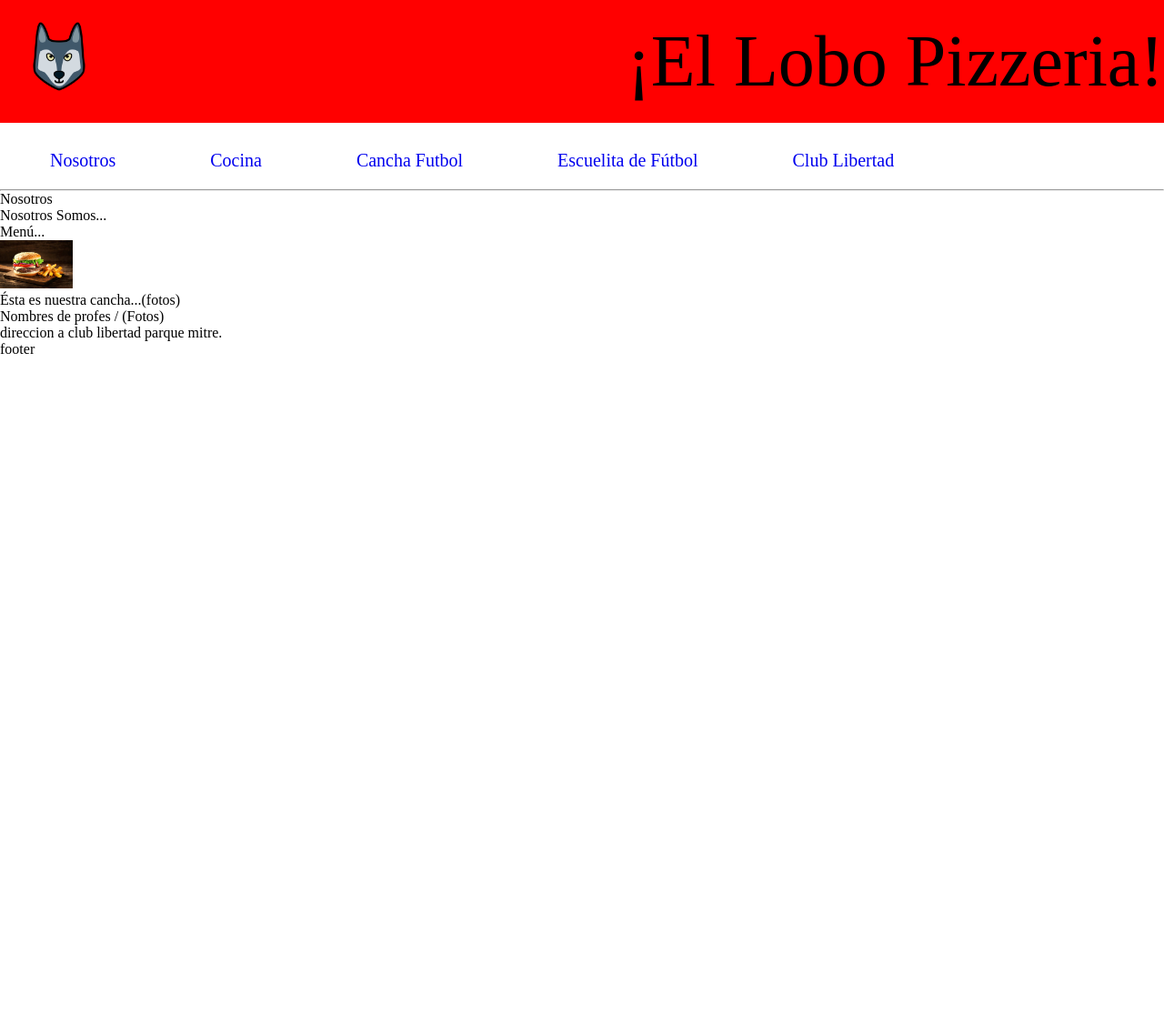
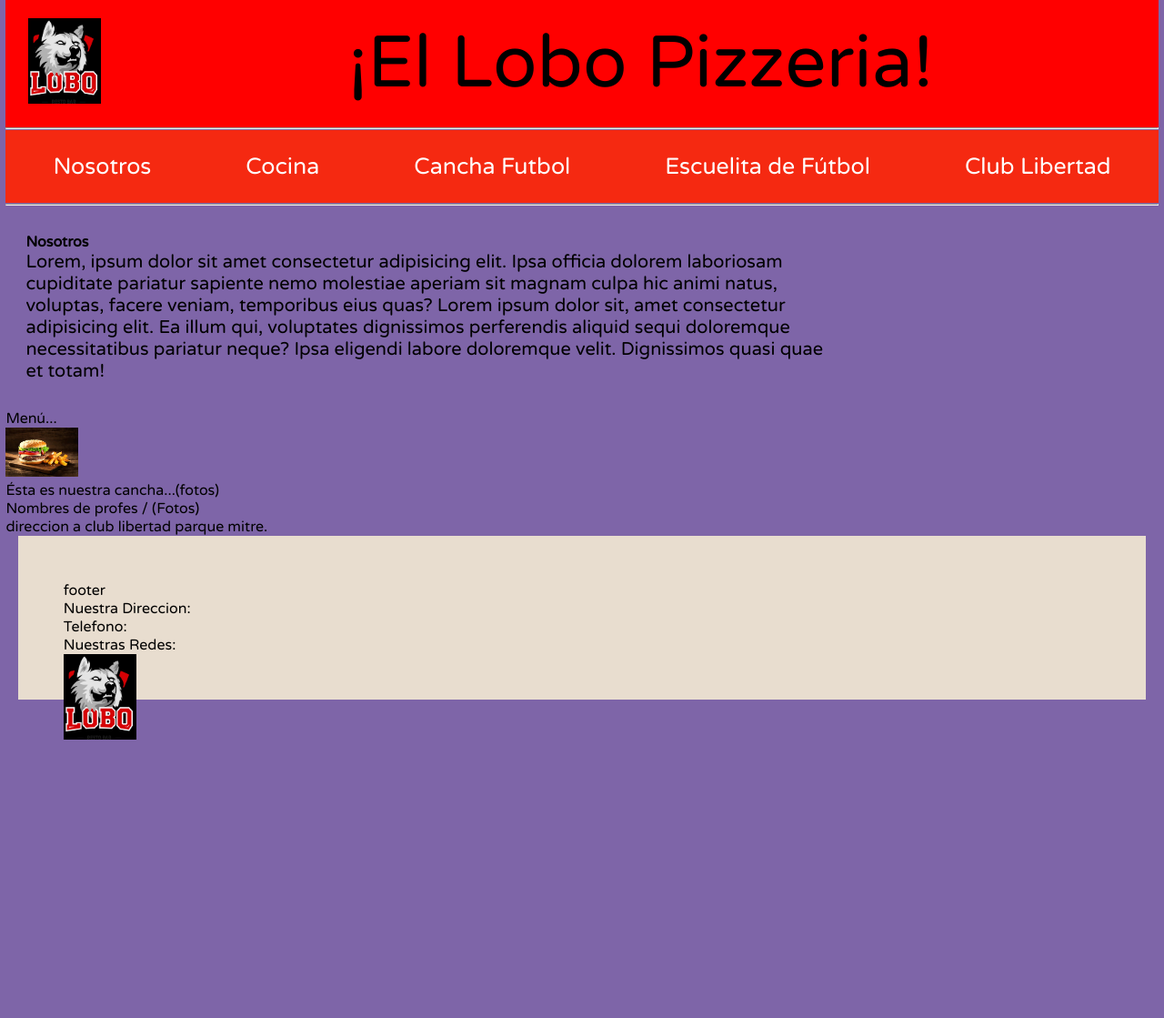
Before and after one commit to juliansilveira/lobo-pizzeria-web, a plain HTML site: page loboindex.html in a window 1280 px wide. Shown: the whole page at 91% size. Before the commit the page ends 800 px from the top, so only its background shows below. Drawn offline with Linux system fonts and the light colour scheme.

Commit message:
actualizacion 12feb

```diff
--- a/loboestilo.css
+++ b/loboestilo.css
@@ -1,56 +1,115 @@
 * {
     margin : 0;
     padding: 0;
+    font-family: 'Varela Round', sans-serif;
+}
+
+body{
+    background-color: #7E65A8;
 }
 
 /* PARTE SUPERIOR */
-
+.contenedor-total{
+    width: 99%;
+    height: 99%;
+    margin: 0 auto;
+}
 .header {
     display         : flex;
     background-color: red;
     justify-content: space-between;
     align-items: center;
-    height: 95px;
+    height: 95%;
     padding: 20px 0;
+    width: auto;
 }
 
 .logo {
-    font-size: 50px;
+    font-size: 20px;
     margin-left: 25px;
+    width: 25%;
+    box-sizing: border-box;
 }
 
 .titulo {
     font-size: 80px;
     margin-left: 1em;
+    margin-right: 20px;
+    height: auto;
+    width: auto;
+    width: 80%;
+    box-sizing: border-box;
 }
 
-ul{
-    margin: 30px 0 0 5px;
-}
-li {
-    color     : blue;
-    background-color: #ffff;
-    display   : inline-block;
-    font-size : 20px;
-    text-align: center;
-}
-a{
-    text-decoration: none;
-    margin: 0 50px 0 ;
+/* NAV BAR */
+.nav-bar{
+    background-color: #F52911;
+    height: 90%;
+    width: 100%;
+    padding: 25px 0;
+    margin: 1px 0
 }
 
-a:hover{
-    background-color: green;
-    color: aqua;
+
+
+.nav-bar ul{
+    display: flex;
+    align-items:center;
 }
 
-.nav-bar ul{
-    background-color: white;
-    padding-bottom: 20px;
+.nav-bar ul li{
+    margin: auto;
+    text-decoration: none;
+    list-style: none;
 }
+
+.nav-bar ul li a{
+    text-decoration: none;
+    font-size: 25px;
+    color: #fff;
+}
+
+.nav-bar ul li a:hover{
+    color:black
+}
+
 
 /* CUERPO */
 
+.nosotros-container{
+    margin: 30px 0;
+    width: 70%;
+    margin-left: 22px;
+}
+
+.nosotros-contenido{
+    text-align: left;
+    font-size: 20px;
+}
+
+/*MENU*/
 img {
     width: 80px;
 }
+
+/* FOOTER */
+
+.container-footer{
+    width: 90%;
+    margin: auto;
+    background-color:#E8DDCF;
+    display:grid;
+    grid-template-columns: repeat(3, 1fr);
+    grid-gap: 50px;
+    padding: 50px;
+}
+
+.footer{
+
+}
+
+.logo-footer{
+    height: 50%;
+    width: 50%;
+    position: absolute;
+}
--- a/loboindex.html
+++ b/loboindex.html
@@ -6,17 +6,28 @@
         <meta name="viewport" content="width=device-width,
             initial-scale=1.0">
         <title>Pizzeria Lobo</title>
-        <link rel="shortcut icon" href="imagenes/icono-lobo.png.ico"  type="">
+        <link rel="shortcut icon" href="imagenes/icono-lobo.png.ico"
+            type="">
+        <link rel="preconnect" href="https://fonts.googleapis.com">
+        <link rel="preconnect" href="https://fonts.gstatic.com"
+            crossorigin>
+        <link
+            href="https://fonts.googleapis.com/css2?family=Varela+Round&display=swap"
+            rel="stylesheet">
     </head>
     <link rel="stylesheet" href="loboestilo.css">
     <body>
+        <div class="contenedor-total">
             <div class="header">
                 <div class="logo">
-                <img src="imagenes/logo-lobo.png.png" alt="">
+                    <img src="imagenes/loborestobar.jpeg" alt="lobo -
+                        pizzeria - libertad">
                 </div>
                 <div class="titulo">
-                ¡El Lobo Pizzeria!</div>
+                    ¡El Lobo Pizzeria!
                 </div>
+            </div>
+            <hr>
             <div class="nav-bar">
                 <ul>
                     <li>
@@ -35,20 +46,35 @@
                         <a href="#">Club Libertad</a>
                     </li>
                 </ul>
+            </div>
             <hr>
+
+            <div class="nosotros-container"> <b>Nosotros</b>
+                <div class="nosotros-contenido">
+                    Lorem, ipsum dolor sit amet consectetur adipisicing
+                    elit. Ipsa officia dolorem laboriosam cupiditate
+                    pariatur sapiente nemo molestiae aperiam sit magnam
+                    culpa hic animi natus, voluptas, facere veniam,
+                    temporibus eius quas?
+                    Lorem ipsum dolor sit, amet consectetur adipisicing
+                    elit. Ea illum qui, voluptates dignissimos
+                    perferendis
+                    aliquid sequi doloremque necessitatibus pariatur
+                    neque?
+                    Ipsa eligendi labore doloremque velit. Dignissimos
+                    quasi quae et totam!
+                </div>
             </div>
 
-        <div class="nosotros">Nosotros</div>
-        <div class="nosotros-container">
-            Nosotros Somos...
-        </div>
-
+            <div class="cocina-container">
                 <div class="cocina">
-            <div class="cocina-container">
+                    <div class="menu-container">
                         Menú...
                         <div class="imagenes-container">
                             <img src="imagenes/hamburgesa.png" alt="">
-                </div></div>
+                        </div>
+                    </div>
+                </div>
             </div>
 
             <div class="cancha-futbol">
@@ -69,6 +95,17 @@
                 </div>
             </div>
 
-        <div class="footer">footer</div>
+
+            <div class="container-footer">
+                <div class="footer"> footer <br>
+                    <p> Nuestra Direccion: </p>
+                    <p> Telefono: </p>
+                    <p>Nuestras Redes: </p>
+                    <div class="logo-footer">
+                        <img src="imagenes/loborestobar.jpeg" alt="">
+                    </div>
+                </div>
+            </div>
+        </div>
     </body>
 </html>
```
Also changed, not shown: imagenes/loborestobar.jpeg (added), imagenes/logo-lobo.png.png (deleted). Lines whose indentation alone changed are shown as unchanged.
